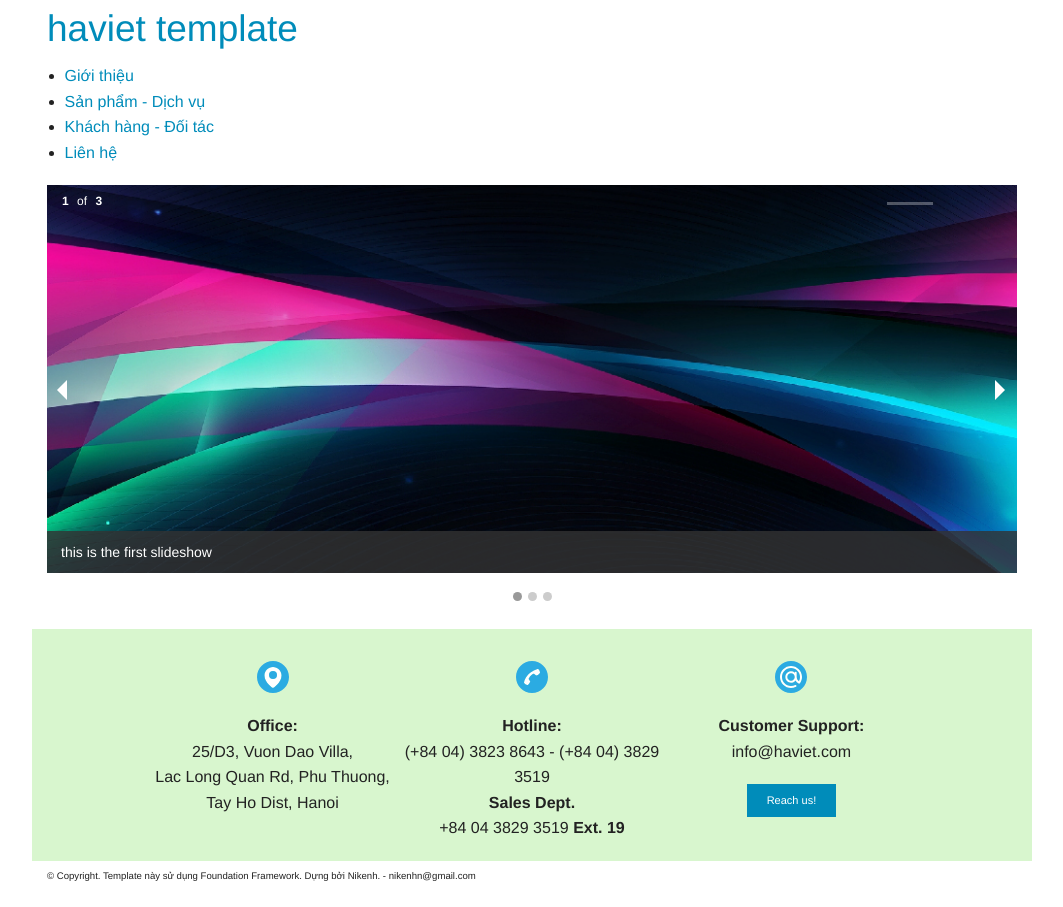
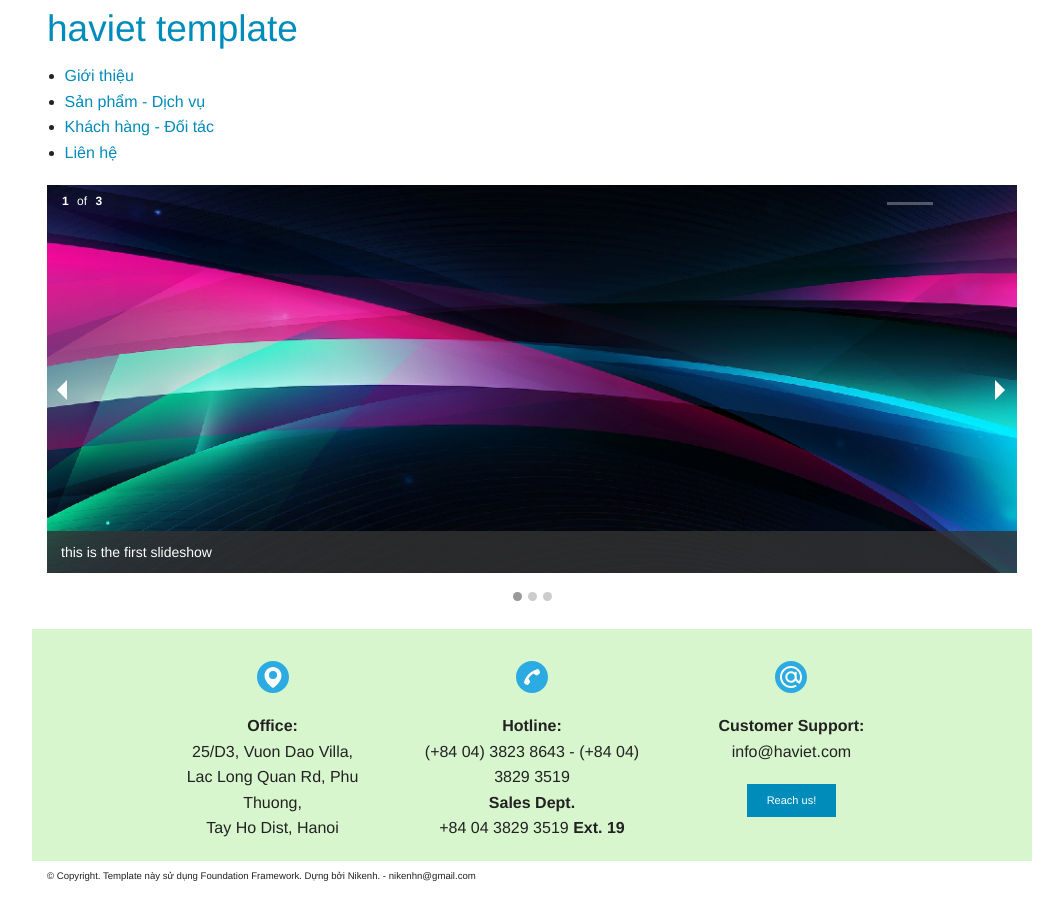
Before and after one commit to haviet/static-on-foundation, a Jekyll site: the page built from index.html, in a window 1280 px wide. Shown: the whole page, without its empty margins (108-1171 px from the left). Built offline with Jekyll 4.4.1, drawn with Linux system fonts in a browser that asks for light colours.

Commit message:
Update footer.html

```diff
--- a/_includes/footer.html
+++ b/_includes/footer.html
@@ -4,7 +4,7 @@
 <div class="columns light-green-bg">
 	<br><br>
 	<div class="medium-10 medium-centered columns">
-		<div class="row collapse">
+
 			<div class="medium-4 columns text-centered">
 				<p><img class="footer-icon" src="{{ site.baseurl }}/sdk-img/icon-address.svg" /></p>
 				<p><strong>Office:</strong><br>
@@ -35,7 +35,7 @@
   					<a class="close-reveal-modal">&#215;</a>
 				</div>
 			</div>
-		</div>
+
 	</div>
 </div>
 </div>
@@ -43,7 +43,7 @@
 
 <!-- chỉ hiển thị trên màn hình nhỏ -->
 <div class="row show-for-small-only">
-	<div class="small-12 columns light-green-bg text-centered">
+	<div class="columns light-green-bg closing-line text-centered">
 		<br><br>
 		<p><img class="footer-icon" src="{{ site.baseurl }}/sdk-img/icon-address.svg" /></p>
 		<p><strong>Office:</strong><br>25D3, Vuon Dao Villa,<br>Lac Long Quan Rd., Phu Thuong,<br>Tay Ho Dist., Hanoi<br>
```
